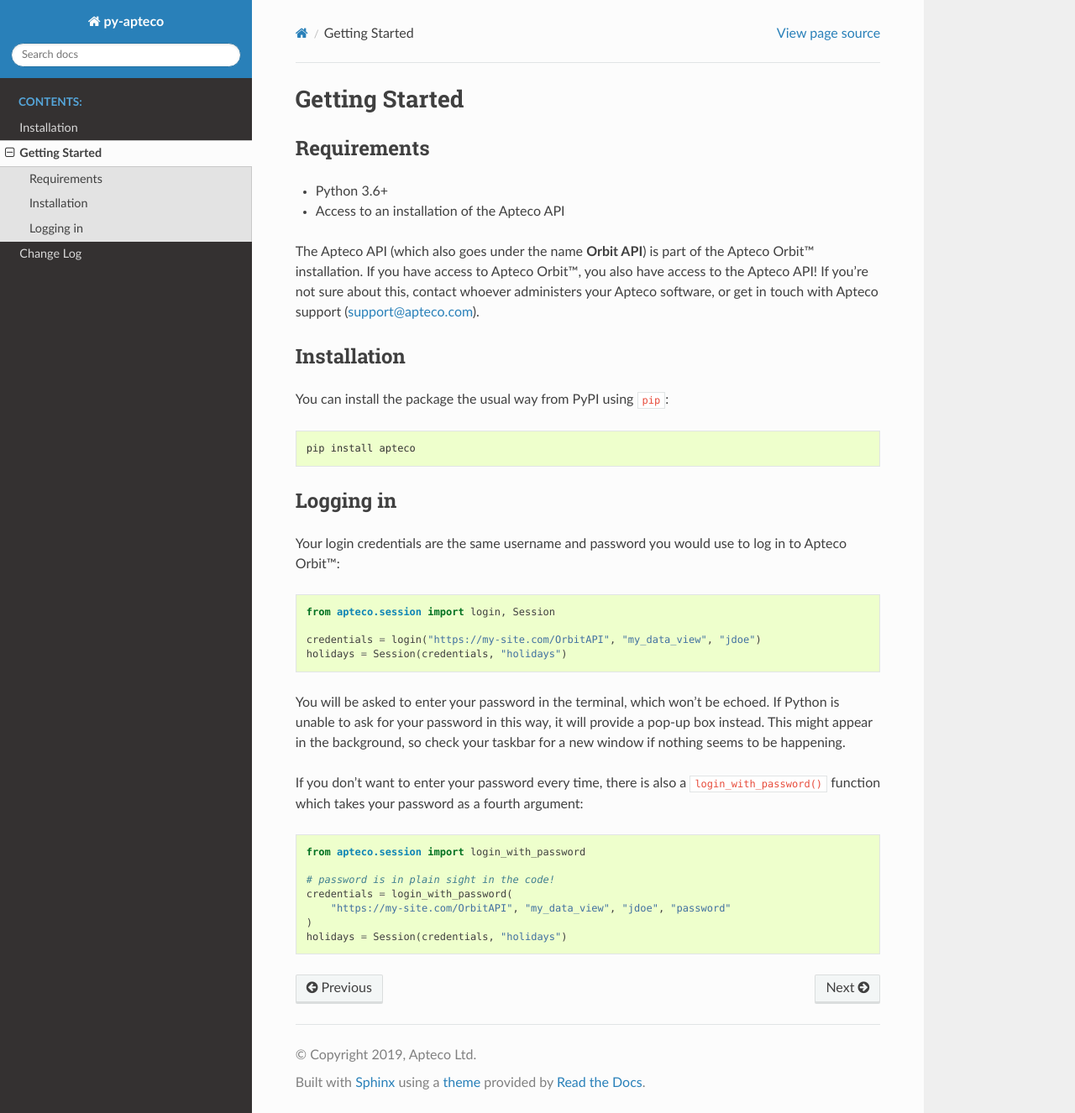
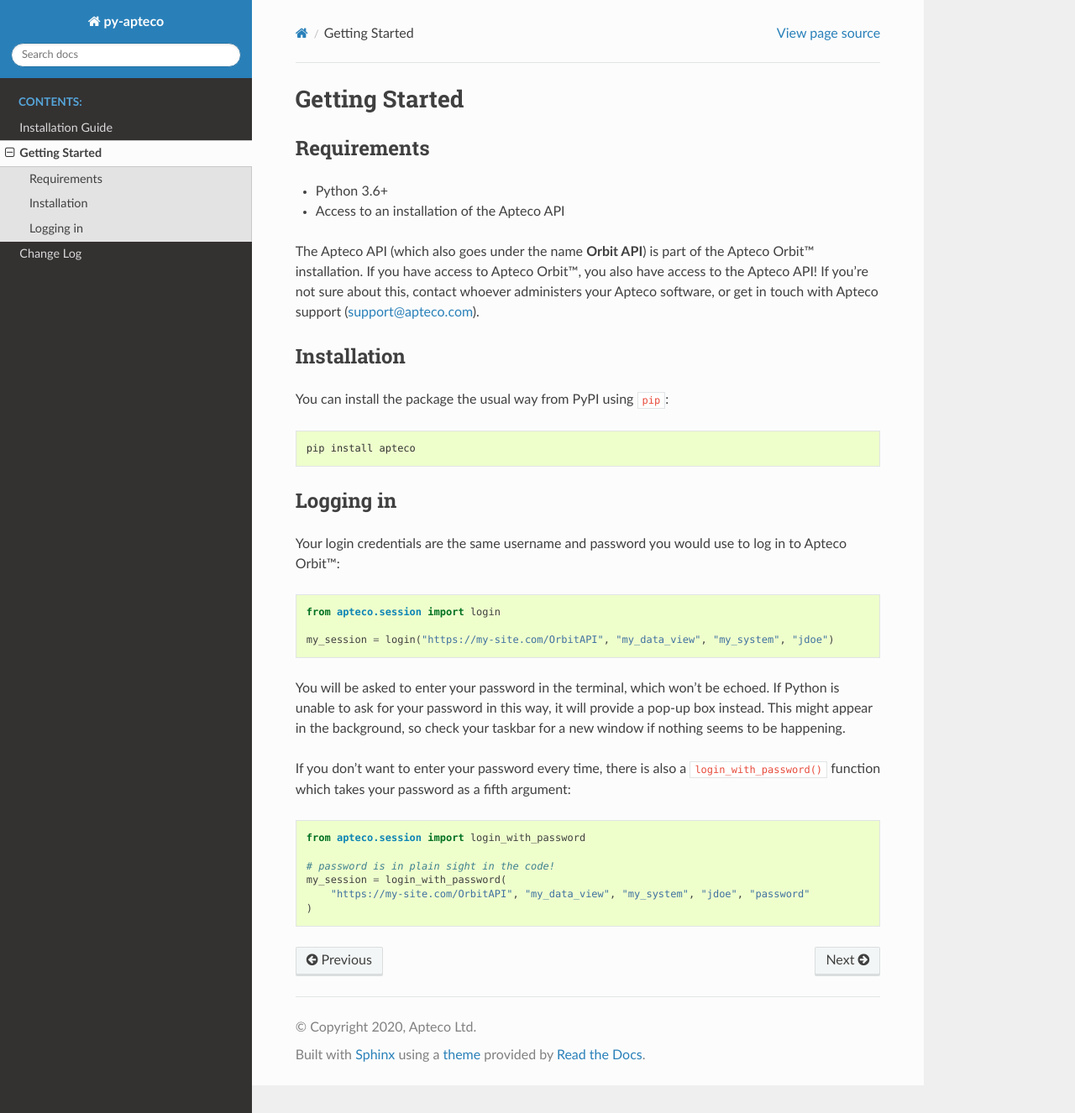
Before and after one commit to Apteco/py-apteco, a Sphinx documentation site: the page built from docs/source/getting_started.rst, in a window 1280 px wide and 1326 px high. Shown: the whole window at 84% size. Built offline with Sphinx 7.4.7 and the Read the Docs theme 2.0.0, drawn with Linux system fonts in a browser that asks for light colours.

Commit message:
Update documentation. [AB#1160] - Update year to 2020. - login() method return Session object. [AB#1359] - Reduce toctree to depth of 1. - Rename 'Installation' to 'Installation Guide'.

```diff
--- a/docs/source/conf.py
+++ b/docs/source/conf.py
@@ -20,7 +20,7 @@
 # -- Project information -----------------------------------------------------
 
 project = 'py-apteco'
-copyright = '2019, Apteco Ltd'
+copyright = '2020, Apteco Ltd'
 author = 'Apteco Ltd'
 
 # The short X.Y version
--- a/docs/source/getting_started.rst
+++ b/docs/source/getting_started.rst
@@ -30,10 +30,9 @@
 
 .. code-block:: python
 
-   from apteco.session import login, Session
+   from apteco.session import login
 
-   credentials = login("https://my-site.com/OrbitAPI", "my_data_view", "jdoe")
-   holidays = Session(credentials, "holidays")
+   my_session = login("https://my-site.com/OrbitAPI", "my_data_view", "my_system", "jdoe")
 
 You will be asked to enter your password in the terminal, which won't be echoed.
 If Python is unable to ask for your password in this way,
@@ -43,14 +42,13 @@
 
 If you don't want to enter your password every time,
 there is also a ``login_with_password()`` function which takes your password
-as a fourth argument:
+as a fifth argument:
 
 .. code-block:: python
 
    from apteco.session import login_with_password
 
    # password is in plain sight in the code!
-   credentials = login_with_password(
-       "https://my-site.com/OrbitAPI", "my_data_view", "jdoe", "password"
+   my_session = login_with_password(
+       "https://my-site.com/OrbitAPI", "my_data_view", "my_system", "jdoe", "password"
    )
-   holidays = Session(credentials, "holidays")
--- a/docs/source/index.rst
+++ b/docs/source/index.rst
@@ -7,7 +7,7 @@
 =====================================
 
 .. toctree::
-   :maxdepth: 2
+   :maxdepth: 1
    :caption: Contents:
 
    install.rst
--- a/docs/source/install.rst
+++ b/docs/source/install.rst
@@ -1,6 +1,6 @@
-************
-Installation
-************
+**********************
+  Installation Guide
+**********************
 
 This will take you through everything you need to install and set up
 to be able to start using the py-apteco package.
```
